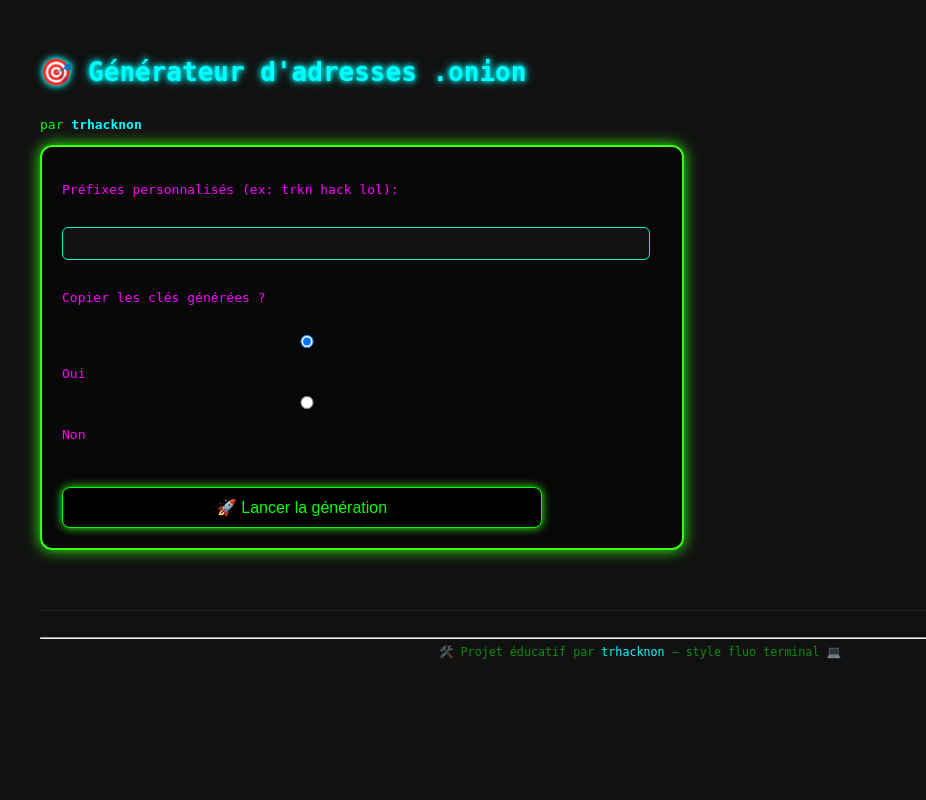
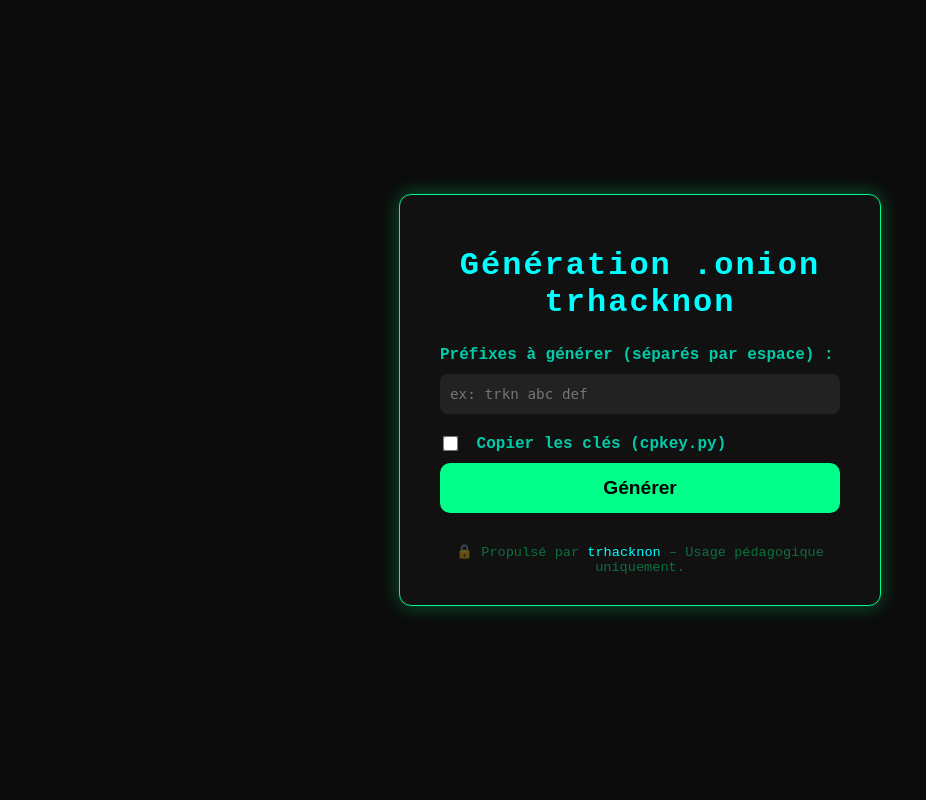
Before and after one commit to trh4ckn0n/onionme, a Flask app: page / in a window 1280 px wide. Shown: the whole page, without its empty margins (0-926 px from the left). Run offline with Flask 3, Linux system fonts and the light colour scheme.

Commit message:
Update index.html

```diff
--- a/templates/index.html
+++ b/templates/index.html
@@ -1,57 +1,102 @@
 <!DOCTYPE html>
 <html lang="fr">
 <head>
-    <meta charset="UTF-8">
-    <title>OnionGen Web by TRHACKNON</title>
-    <link rel="stylesheet" href="{{ url_for('static', filename='style.css') }}">
+    <meta charset="UTF-8" />
+    <title>Génération .onion – trhacknon</title>
     <style>
         body {
+            background: #0b0b0b;
+            color: #00ff88;
+            font-family: 'Courier New', monospace;
+            display: flex;
+            justify-content: center;
+            align-items: center;
+            height: 100vh;
+            margin: 0;
+        }
+        form {
             background: #111;
-            color: #0f0;
+            border: 1px solid #00ff88;
+            padding: 30px 40px;
+            border-radius: 12px;
+            box-shadow: 0 0 20px #00ff8855;
+            width: 400px;
+        }
+        h1 {
+            color: #0ff;
+            margin-bottom: 25px;
+            text-align: center;
+            font-weight: 700;
+            letter-spacing: 2px;
+        }
+        label {
+            display: block;
+            margin-bottom: 10px;
+            font-weight: 700;
+            color: #00ccaa;
+        }
+        input[type="text"] {
+            width: 100%;
+            padding: 12px 10px;
+            font-size: 1.1em;
+            border-radius: 8px;
+            border: none;
+            outline: none;
+            background: #222;
+            color: #00ff88;
             font-family: monospace;
-            padding: 40px;
+            margin-bottom: 20px;
+            box-sizing: border-box;
         }
-        input, button {
-            background: #000;
-            color: #0f0;
-            border: 1px solid #0f0;
-            padding: 10px;
-            margin-top: 10px;
-            width: 80%;
+        input[type="checkbox"] {
+            margin-right: 10px;
+            transform: scale(1.2);
+            vertical-align: middle;
+        }
+        button {
+            width: 100%;
+            padding: 14px 0;
+            background: #00ff88;
+            border: none;
+            color: #000;
+            font-weight: 700;
+            font-size: 1.2em;
+            border-radius: 10px;
+            cursor: pointer;
+            transition: background-color 0.2s ease;
         }
         button:hover {
-            background: #0f0;
-            color: #000;
-            cursor: pointer;
+            background: #00cc55;
         }
         .footer {
-            margin-top: 60px;
-            font-size: 0.9em;
-            color: #0f08;
+            margin-top: 30px;
+            text-align: center;
+            font-size: 0.85em;
+            color: #00ff8866;
+        }
+        a {
+            color: #00ff88;
+            text-decoration: none;
+            font-weight: 700;
+        }
+        a:hover {
+            text-decoration: underline;
         }
     </style>
 </head>
 <body>
-    <h1>🎯 Générateur d'adresses .onion</h1>
-    <p>par <strong style="color:#0ff;">trhacknon</strong></p>
+    <form method="post" action="/">
+        <h1>Génération .onion <span style="color:#0ff;">trhacknon</span></h1>
+        <label for="prefixes">Préfixes à générer (séparés par espace) :</label>
+        <input type="text" id="prefixes" name="prefixes" placeholder="ex: trkn abc def" required autofocus />
 
-    <form method="post">
-    <label>Préfixes personnalisés (ex: <code>trkn hack lol</code>):</label><br>
-    <input type="text" name="prefixes" required><br><br>
+        <label><input type="checkbox" name="copy" value="yes" /> Copier les clés (cpkey.py)</label>
 
-    <label>Copier les clés générées ?</label><br>
-    <input type="radio" id="copy_yes" name="copy" value="yes" checked>
-    <label for="copy_yes" style="cursor:pointer; margin-right: 20px;">Oui</label>
+        <button type="submit">Générer</button>
 
-    <input type="radio" id="copy_no" name="copy" value="no">
-    <label for="copy_no" style="cursor:pointer;">Non</label><br><br>
-
-    <button type="submit">🚀 Lancer la génération</button>
-</form>
-
-    <div class="footer">
-        <hr>
-        🛠️ Projet éducatif par <span style="color:#0ff;">trhacknon</span> – style fluo terminal 💻
-    </div>
+        <div class="footer">
+            🔒 Propulsé par <span style="color:#0ff;">trhacknon</span> – Usage pédagogique uniquement.
+        </div>
+    </form>
 </body>
 </html>
```
